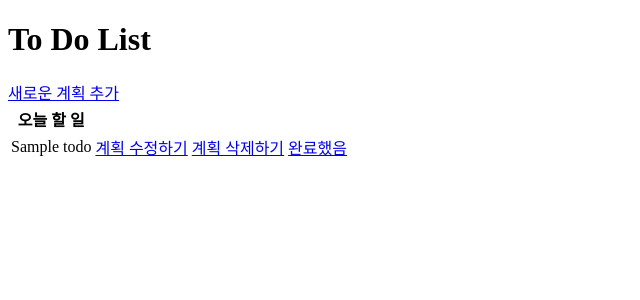
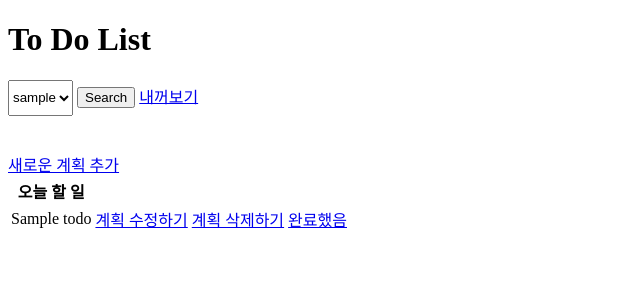
Before and after one commit to hildakim/todolist, a Django app: page / in a window 1280 px wide. Shown: the part 104-404 px from the top of the page, without its empty margins (0-640 px from the left). Run offline with Django 3.2, Linux system fonts and the light colour scheme; a user stored in the database is signed in; tables that the repository leaves empty hold one stand-in row (values such as "Sample post"); some libraries are stand-ins or nearby versions.

Commit message:
show user todolist

```diff
--- a/todo/templates/home.html
+++ b/todo/templates/home.html
@@ -9,14 +9,21 @@
 </head>
 
 <h1>To Do List</h1>
-
+<form class="form-inline my-2 my-lg-0" action="{% url 'todo:search' %}" method="get">
+    <select name="q" value="{{q}}" style="height:36px;">
+        {% for user in users %}
+        <option value="{{user}}" selected>{{user}}</option>
+        {% endfor %}
+    </select>
+    <button class="btn btn-outline-success my-2 my-sm-0" type="submit">Search</button>
+    <a href="?q={{request.user}}">내꺼보기</a><br>
+</form><br><br>
 <table>
     <tr>
         <th>오늘 할 일</th>
         <th></th>
         <th></th>
     </tr>
-
     <div class="makenew_todo">
         <a href="{% url 'todo:new' %}" id="go_new">새로운 계획 추가</a>
     </div>
--- a/todo/urls.py
+++ b/todo/urls.py
@@ -10,5 +10,6 @@ urlpatterns = [
     path('edit/<int:id>', edit, name="edit"),
     path('delete/<int:id>', delete, name="delete"),
     path('mail/', mail, name="mail"),
-    path('completed/<int:id>', completed, name="complete")
+    path('completed/<int:id>', completed, name="complete"),
+    path('search/', search, name="search"),
 ]
--- a/todo/views.py
+++ b/todo/views.py
@@ -9,20 +9,24 @@ from django.utils.dateformat import DateFormat
 from django.core.mail import send_mail
 from django.conf import settings
 from django.contrib.auth.decorators import login_required
+from django.contrib.auth.models import User
 from .forms import TodoForm
 
-
+@login_required
 def todo(request):
     contents = Todo.objects.all()
 
     todo_list = Todo.objects.all().order_by('-id')
+    todo_list = todo_list.filter(author=request.user)
     paginator = Paginator(todo_list, 10)
     page = request.GET.get('page')
     posts = paginator.get_page(page)
 
     today = DateFormat(datetime.now()).format('Y-m-d')
     today_list = Todo.objects.filter(todo_date = today)
-    return render(request, 'home.html', {'contents': contents, 'posts': posts, 'today_list':today_list})
+
+    users = User.objects.order_by('-username')
+    return render(request, 'home.html', {'contents': contents, 'posts': posts, 'today_list':today_list, 'users':users})
 
 
 def new(request):
@@ -108,3 +112,15 @@ def mail(request):
           recipient_list = [request.POST['recipient_list']], # 받는 이메일 리스트
       )
       return redirect('todo:home')
+
+
+def search(request):
+    q = request.GET['q']
+    user = User.objects.get(username=q)
+    search_list = Todo.objects.filter(author=user)
+    paginator = Paginator(search_list, 10)
+    page = request.GET.get('page')
+    posts = paginator.get_page(page)
+
+    users = User.objects.order_by('-username')
+    return render(request, 'home.html', {'search_list':search_list, 'posts': posts, 'users':users})
```
